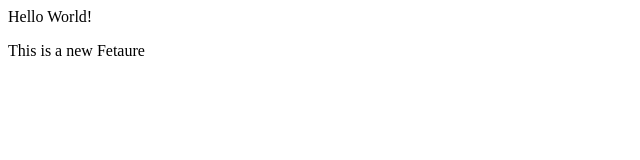
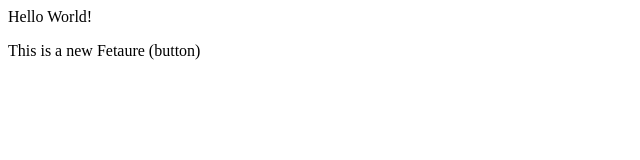
Before and after one commit to Uday-Yeshi/Local_Repo, a plain HTML site: page Index.html in a window 1280 px wide. Shown: the full height of the page, 0-640 px from the left. Drawn offline with Linux system fonts and the light colour scheme.

```diff
--- a/Index.html
+++ b/Index.html
@@ -1,2 +1,2 @@
 <p>Hello World!</p>
-<p>This is a new Fetaure</p>
+<p>This is a new Fetaure (button)</p>
```
